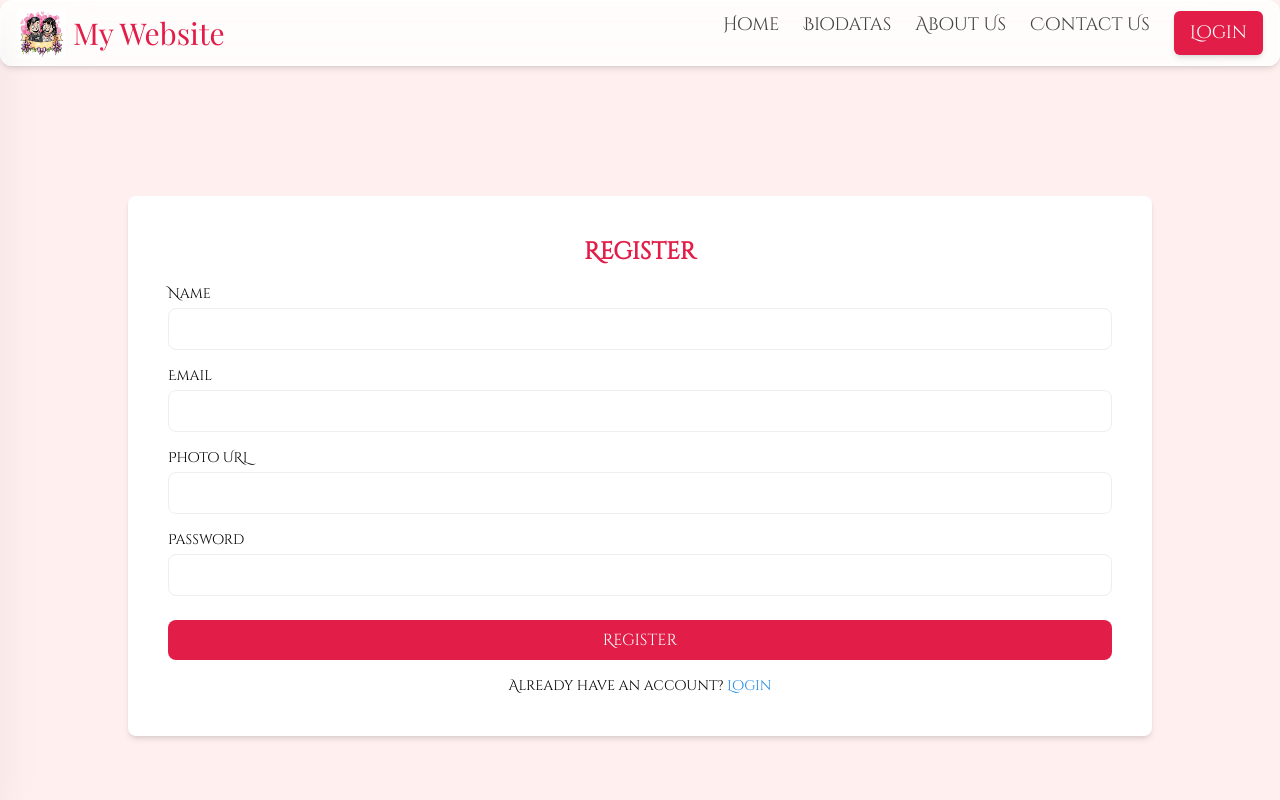
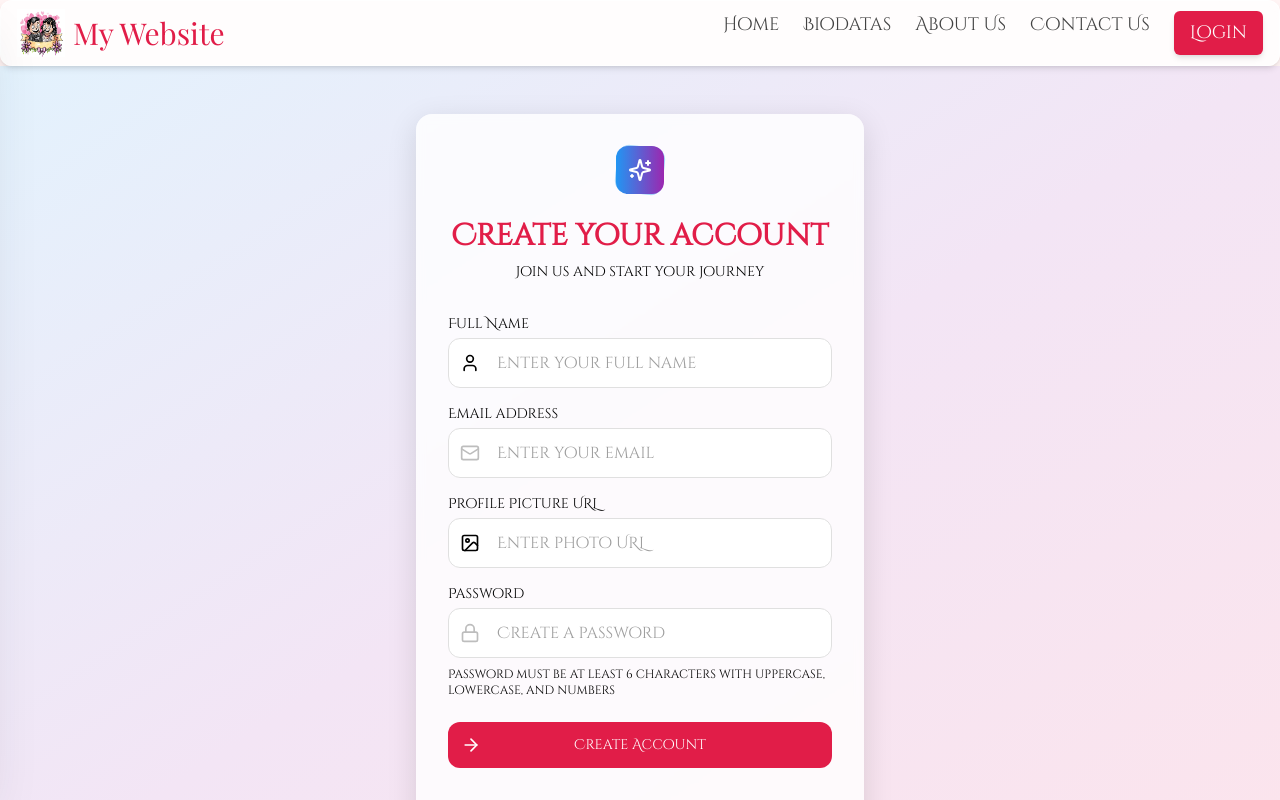
Before and after one commit to AyshaUrmi0/Wedding_Metrimony_client, a React (Vite) app: page /register in a window 1280 px wide. Shown: the top 800 px of the page. Built offline with nearby package versions, Linux system fonts and the light colour scheme; no server answers.

Commit message:
Font changed for login, register and footer.

```diff
--- a/src/Pages/Home/Shared/Footer/Footer.jsx
+++ b/src/Pages/Home/Shared/Footer/Footer.jsx
@@ -5,7 +5,7 @@ import { Link } from 'react-router-dom';
 const Footer = () => {
   return (
     <div>
-      <footer className="p-8 text-white bg-pink-200">
+      <footer className="font-cinzel p-8 text-white bg-pink-200">
         <div className="container grid grid-cols-1 gap-8 mx-auto sm:grid-cols-2 lg:grid-cols-4">
           {/* Column 1 */}
           <div>
--- a/src/Register/Register.jsx
+++ b/src/Register/Register.jsx
@@ -1,6 +1,8 @@
 import React, { useContext } from "react";
 import { Link, useNavigate } from "react-router-dom";
 import { toast } from "react-toastify";
+import { motion } from "framer-motion";
+import { User, Mail, Lock, Image, ArrowRight, Sparkles } from "lucide-react";
 import Authcontext from "../context/Authcontext/Authcontext";
 import useAxiosPublic from "../hooks/useAxiosPublic";
 
@@ -11,17 +13,13 @@ const Register = () => {
 
   const handleRegister = (e) => {
     e.preventDefault();
-        console.log("Registering...");
     const form = e.target;
     const name = form.name.value;
     const email = form.email.value;
     const photoURL = form.photoURL.value;
     const password = form.password.value;
 
-        console.log("Registering with", { name, email, photoURL, password });
-
-        const passwordRegex =
-            /^(?=.*[a-z])(?=.*[A-Z])(?=.*\d)[A-Za-z\d@$!%*?&]{6,}$/;
+    const passwordRegex = /^(?=.*[a-z])(?=.*[A-Z])(?=.*\d)[A-Za-z\d@$!%*?&]{6,}$/;
 
     if (!passwordRegex.test(password)) {
       toast.error(
@@ -30,20 +28,14 @@ const Register = () => {
       return;
     }
 
-        // Call Firebase createUser and then save user to MongoDB
     createUser(email, password)
       .then((result) => {
         const user = result.user;
-                console.log(user);
-
-                // Prepare data for MongoDB
         const newUser = { name, email };
 
-                // Save user to MongoDB
         axiosPublic
           .post("/users", newUser)
-                    .then((response) => {
-                        console.log("User saved to DB:", response.data);
+          .then(() => {
             toast.success("Registration successful!");
             navigate("/");
           })
@@ -58,76 +50,149 @@ const Register = () => {
       });
   };
 
+  const inputVariants = {
+    focus: { scale: 1.02, transition: { duration: 0.2 } },
+  };
+
   return (
-        <div className="flex items-center justify-center min-h-screen font-cinzel">
-            <div className="flex flex-col w-full max-w-5xl p-6 bg-white rounded-lg shadow-md md:flex-row">
-                <div className="flex-1 p-4">
-                    <h2 className="text-2xl font-bold text-center text-custom-pink">
-                        Register
-                    </h2>
-                    <form onSubmit={handleRegister}>
+    <div className="font-cinzel min-h-screen bg-gradient-to-br from-blue-50 via-purple-50 to-pink-50 flex items-center justify-center py-12 px-4 sm:px-6 lg:px-8">
+      <div className="absolute inset-0 bg-white/30 backdrop-blur-xl -z-10" />
 
-                        <div className="mt-4">
-                            <label className="block text-sm font-medium">Name</label>
-                            <input
+      <motion.div
+        initial={{ opacity: 0, y: 20 }}
+        animate={{ opacity: 1, y: 0 }}
+        transition={{ duration: 0.5 }}
+        className="max-w-md w-full space-y-8 bg-white/80 backdrop-blur-sm p-8 rounded-2xl shadow-[0_8px_30px_rgb(0,0,0,0.12)]"
+      >
+        <div>
+          <motion.div
+            initial={{ scale: 0.5 }}
+            animate={{ scale: 1 }}
+            transition={{ duration: 0.5 }}
+            className="mx-auto h-12 w-12 relative"
+          >
+            <div className="absolute inset-0 bg-blue-100 rounded-xl rotate-6" />
+            <div className="absolute inset-0 bg-blue-200 rounded-xl rotate-3" />
+            <div className="absolute inset-0 bg-gradient-to-r from-blue-500 to-purple-500 rounded-xl flex items-center justify-center">
+              <Sparkles className="w-6 h-6 text-white" />
+            </div>
+          </motion.div>
+          <motion.h2
+            initial={{ opacity: 0 }}
+            animate={{ opacity: 1 }}
+            transition={{ delay: 0.2 }}
+            className="mt-6 text-center text-3xl font-extrabold text-custom-pink "
+          >
+            Create your account
+          </motion.h2>
+          <p className="mt-2 text-center text-sm ">
+            Join us and start your journey
+          </p>
+        </div>
+
+        <form onSubmit={handleRegister} className="mt-8 space-y-6">
+          <div className="space-y-4">
+            <div>
+              <label className="block text-sm font-medium ">
+                Full Name
+              </label>
+              <div className="mt-1 relative">
+                <User className="absolute left-3 top-1/2 transform -translate-y-1/2  w-5 h-5" />
+                <motion.input
+                  whileFocus="focus"
+                  variants={inputVariants}
                   type="text"
                   name="name"
-                                className="w-full px-3 py-2 mt-1 border rounded-lg focus:outline-none focus:ring focus:ring-blue-300"
                   required
+                  className="appearance-none block w-full pl-12 pr-6 py-3 border border-gray-300 rounded-xl  placeholder-gray-500 focus:outline-none focus:ring-2 focus:ring-blue-500 focus:border-transparent transition-all duration-200"
+                  placeholder="Enter your full name"
                 />
               </div>
+            </div>
 
-
-                        <div className="mt-4">
-                            <label className="block text-sm font-medium">Email</label>
-                            <input
+            <div>
+              <label className="block text-sm font-medium ">
+                Email address
+              </label>
+              <div className="mt-1 relative">
+                <Mail className="absolute left-3 top-1/2 transform -translate-y-1/2 text-gray-400 w-5 h-5" />
+                <motion.input
+                  whileFocus="focus"
+                  variants={inputVariants}
                   type="email"
                   name="email"
-                                className="w-full px-3 py-2 mt-1 border rounded-lg focus:outline-none focus:ring focus:ring-blue-300"
                   required
+                  className="appearance-none block w-full pl-12 pr-6 py-3 border border-gray-300 rounded-xl  placeholder-gray-500 focus:outline-none focus:ring-2 focus:ring-blue-500 focus:border-transparent transition-all duration-200"
+                  placeholder="Enter your email"
                 />
               </div>
+            </div>
 
-
-                        <div className="mt-4">
-                            <label className="block text-sm font-medium">Photo URL</label>
-                            <input
+            <div>
+              <label className="block text-sm font-medium ">
+                Profile Picture URL
+              </label>
+              <div className="mt-1 relative">
+                <Image className="absolute left-3 top-1/2 transform -translate-y-1/2  w-5 h-5" />
+                <motion.input
+                  whileFocus="focus"
+                  variants={inputVariants}
                   type="url"
                   name="photoURL"
-                                className="w-full px-3 py-2 mt-1 border rounded-lg focus:outline-none focus:ring focus:ring-blue-300"
                   required
+                  className="appearance-none block w-full pl-12 pr-6 py-3 border border-gray-300 rounded-xl  placeholder-gray-500 focus:outline-none focus:ring-2  focus:border-transparent transition-all duration-200"
+                  placeholder="Enter photo URL"
                 />
               </div>
+            </div>
 
-
-                        <div className="mt-4">
-                            <label className="block text-sm font-medium">Password</label>
-                            <input
+            <div>
+              <label className="block text-sm font-medium ">
+                Password
+              </label>
+              <div className="mt-1 relative">
+                <Lock className="absolute left-3 top-1/2 transform -translate-y-1/2 text-gray-400 w-5 h-5" />
+                <motion.input
+                  whileFocus="focus"
+                  variants={inputVariants}
                   type="password"
                   name="password"
-                                className="w-full px-3 py-2 mt-1 border rounded-lg focus:outline-none focus:ring focus:ring-blue-300"
                   required
+                  className="appearance-none block w-full pl-12 pr-6 py-3 border border-gray-300 rounded-xl  placeholder-gray-500 focus:outline-none focus:ring-2 focus:ring-blue-500 focus:border-transparent transition-all duration-200"
+                  placeholder="Create a password"
                 />
               </div>
+              <p className="mt-2 text-xs ">
+                Password must be at least 6 characters with uppercase, lowercase, and numbers
+              </p>
+            </div>
+          </div>
 
-
-                        <button
+          <motion.button
+            whileHover={{ scale: 1.02 }}
+            whileTap={{ scale: 0.98 }}
             type="submit"
-                            className="w-full py-2 mt-6 text-white rounded-lg bg-custom-pink"
+            className=" text-white group relative w-full flex justify-center py-3 px-4 border border-transparent text-sm font-medium rounded-xl bg-custom-pink transition-all duration-200"
           >
-                            Register
-                        </button>
+            <span className="absolute inset-y-0 left-0 flex items-center pl-3">
+              <ArrowRight className="h-5 w-5  group-hover:text-blue-100 transition-colors" />
+            </span>
+            Create Account
+          </motion.button>
         </form>
 
-
-                    <p className="mt-4 text-sm text-center">
+        <div className="mt-6 text-center">
+          <p className="text-sm ">
             Already have an account?{" "}
-                        <Link to="/signup" className="text-blue-600 hover:underline">
-                            Login
+            <Link
+              to="/signup"
+              className="font-bold text-custom-pink  transition-colors duration-200"
+            >
+              Sign in instead
             </Link>
           </p>
         </div>
-            </div>
+      </motion.div>
     </div>
   );
 };
```
Also changed, not shown: src/Pages/SignUp/SignUp.jsx (+11 -11 lines). Lines whose indentation alone changed are shown as unchanged.
